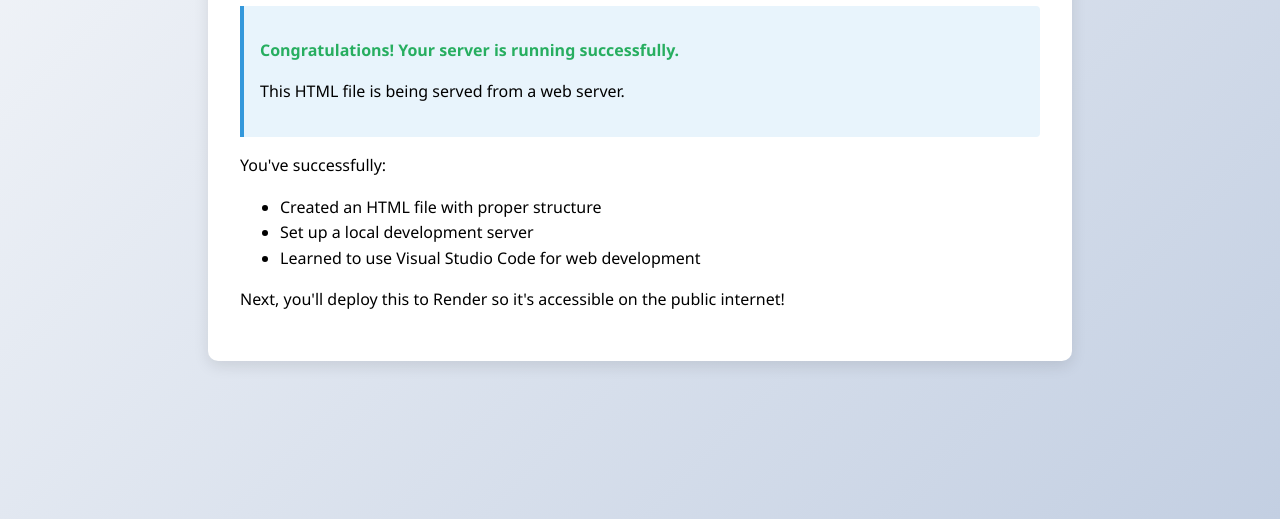
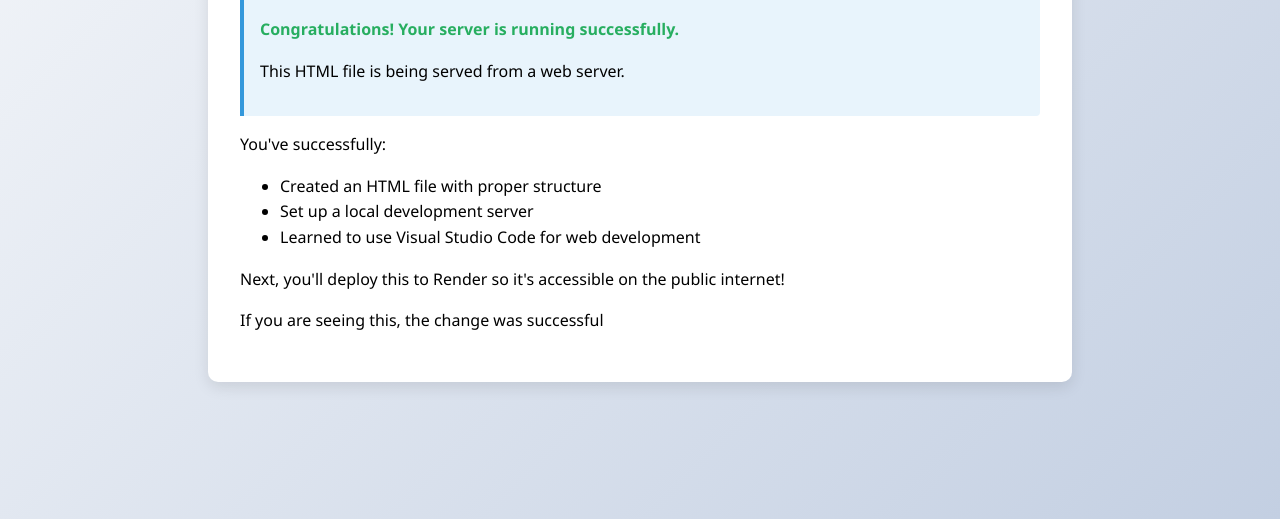
Before and after one commit to NikNci/site-project1, a plain HTML site: page index.html in a window 1280 px wide. Shown: the part 281-800 px from the top of the page. Drawn offline with Linux system fonts and the light colour scheme.

Commit message:
change 1

```diff
--- a/index.html
+++ b/index.html
@@ -68,6 +68,7 @@
  </ul>
 
  <p>Next, you'll deploy this to Render so it's accessible on the public internet!</p>
+ <p>If you are seeing this, the change was successful</p>
  </div>
 </body>
 </html>
```
